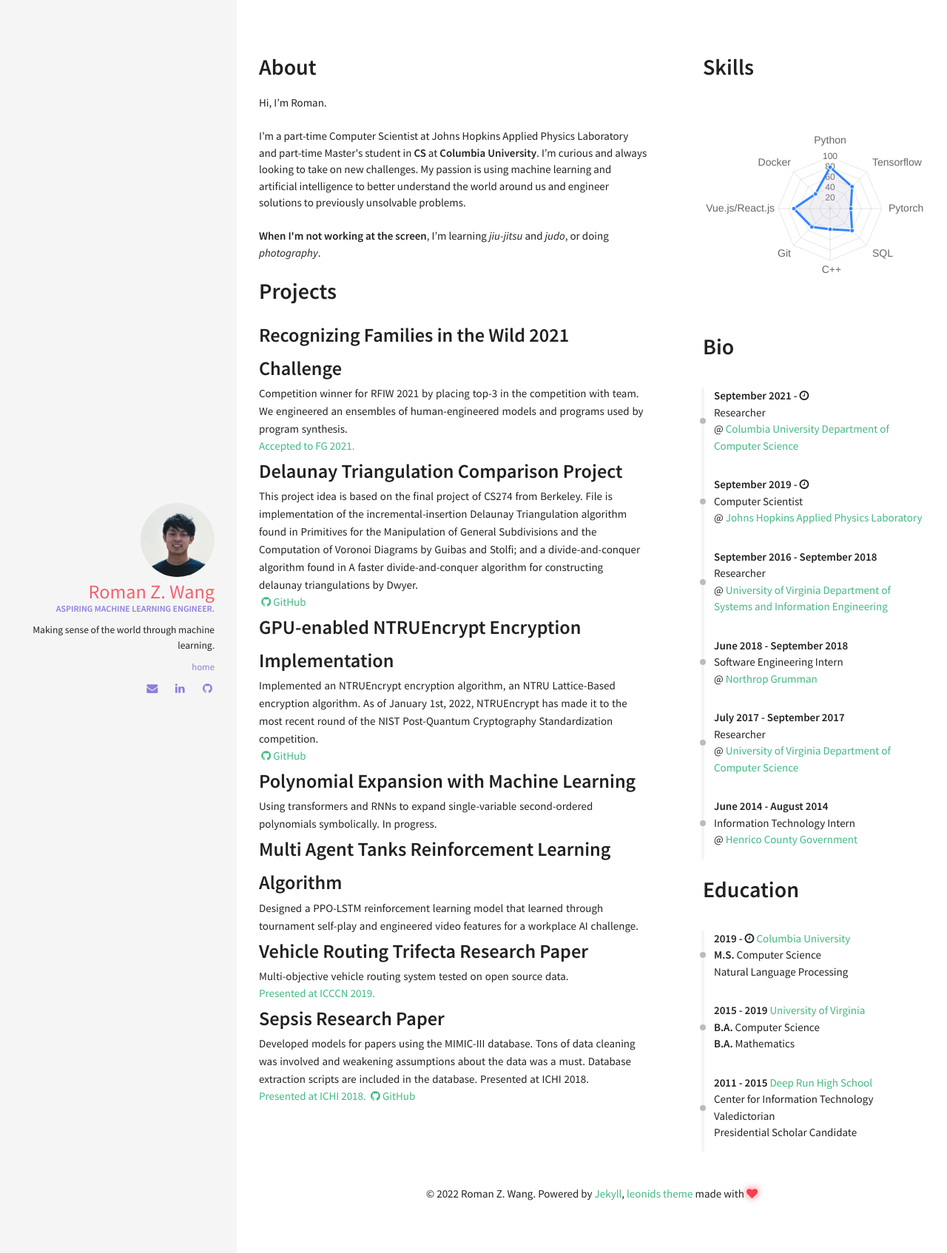
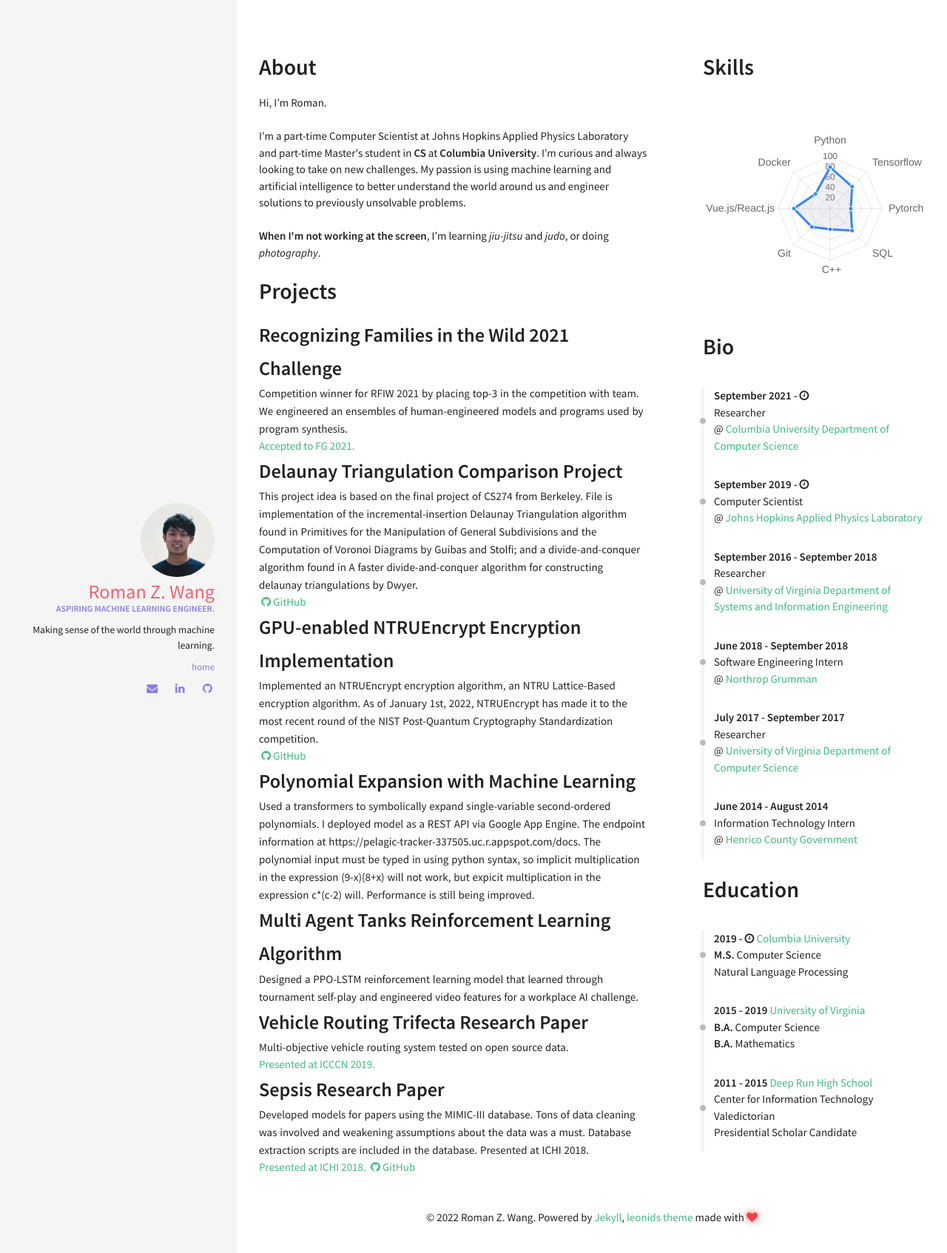
Before and after one commit to RomanZWang/romanzwang.github.io, a Jekyll site: the page built from index.html, in a window 1280 px wide. Shown: the top 1694 px of the page at 74% size. Built offline with Jekyll 4.4.1, drawn with Linux system fonts in a browser that asks for light colours; nearby versions of some CDN libraries.

Commit message:
update project section

```diff
--- a/_data/index/projects.yml
+++ b/_data/index/projects.yml
@@ -13,7 +13,7 @@
   github: https://github.com/RomanZWang/NTRU
 
 - name: Polynomial Expansion with Machine Learning
-  descr: "Using transformers and RNNs to expand single-variable second-ordered polynomials symbolically. In progress."
+  descr: "Used a transformers to symbolically expand single-variable second-ordered polynomials. I deployed model as a REST API via Google App Engine. The endpoint information at https://pelagic-tracker-337505.uc.r.appspot.com/docs. The polynomial input must be typed in using python syntax, so implicit multiplication in the expression (9-x)(8+x) will not work, but expicit multiplication in the expression c*(c-2) will. Performance is still being improved."
 
 - name: Multi Agent Tanks Reinforcement Learning Algorithm
   descr: "Designed a PPO-LSTM reinforcement learning model that learned through tournament self-play and engineered video features for a workplace AI challenge."
```
